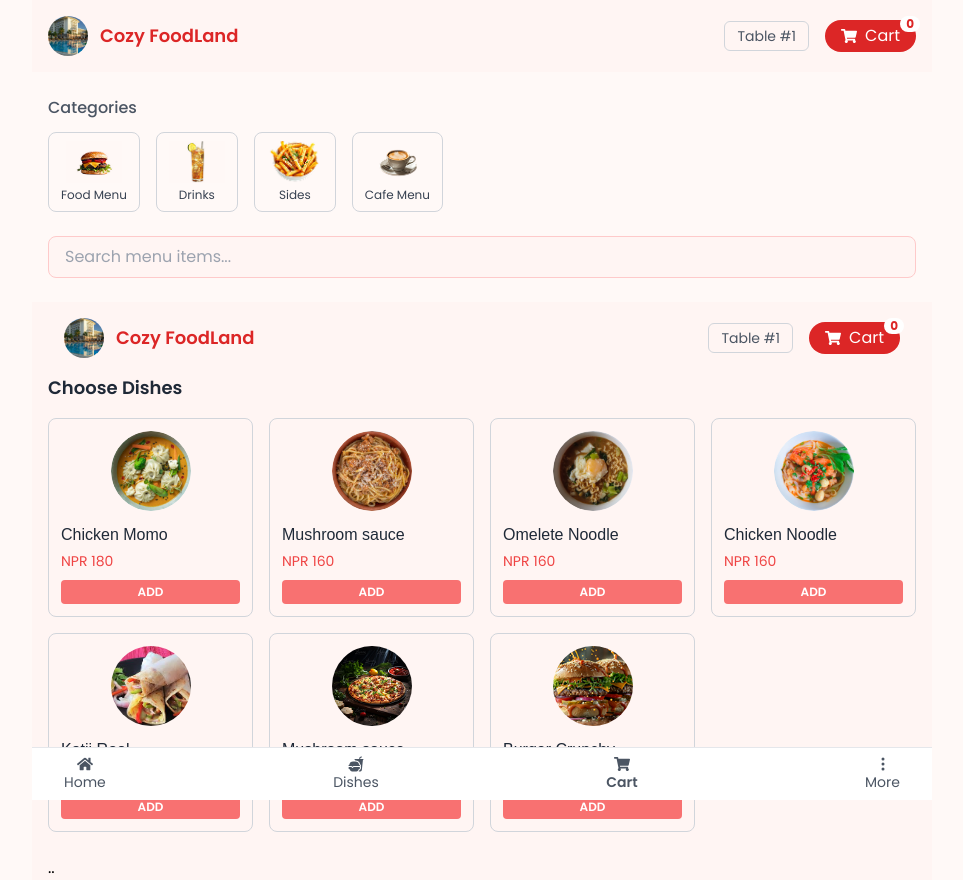
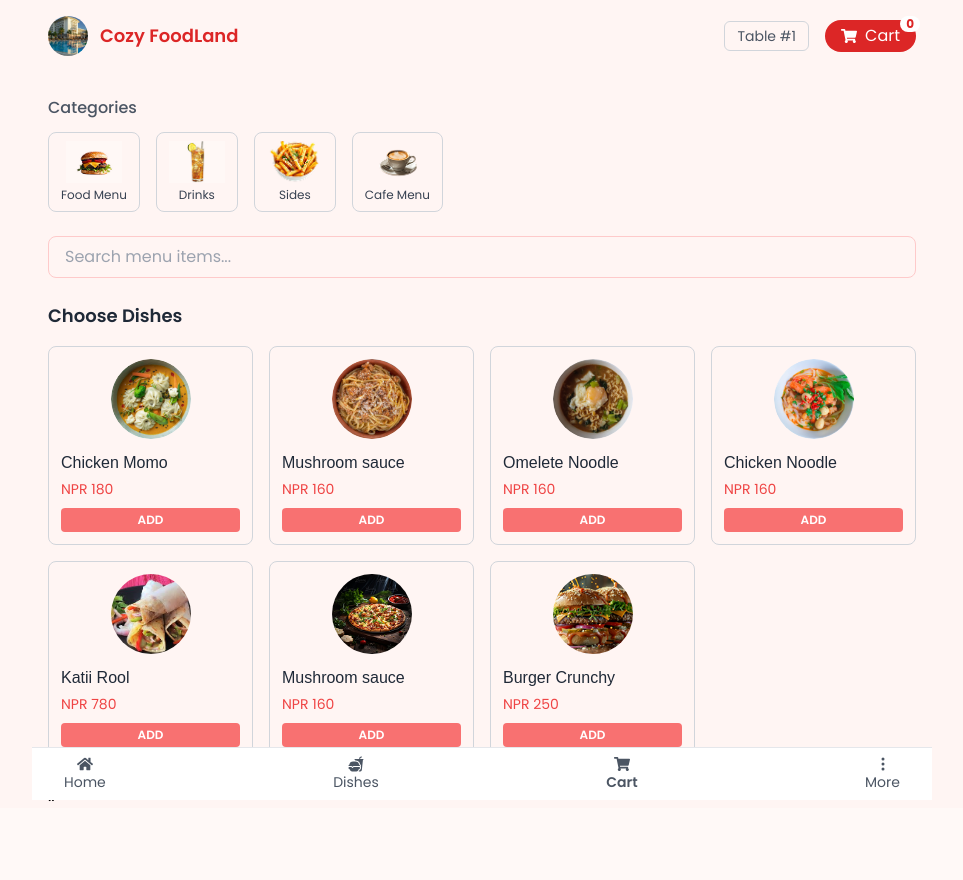
Before and after one commit to ayushptk/Qr-Based-Ordering-System, a React (Vite) app: page /menupage in a window 1280 px wide. Shown: the whole page, without its empty margins (158-1121 px from the left). After the commit the page ends 808 px from the top, so only its background shows below. Built offline with nearby package versions, Linux system fonts and the light colour scheme; a web font is replaced by a local one.

Commit message:
Fix the issue toast notification

```diff
--- a/index.html
+++ b/index.html
@@ -2,9 +2,9 @@
 <html lang="en">
   <head>
     <meta charset="UTF-8" />
-    <link rel="icon" type="image/svg+xml" href="/vite.svg" />
+    <link rel="icon" type="image/svg+xml" href="/Images/Logowhite.svg" />
     <meta name="viewport" content="width=device-width, initial-scale=1.0" />
-    <title>Vite + React</title>
+    <title>Givemymenu</title>
     <link href="https://fonts.googleapis.com/css2?family=Poppins:wght@300;400;500;600;700&display=swap" rel="stylesheet">
     <link href="https://fonts.googleapis.com/css2?family=Salsa&display=swap" rel="stylesheet">
 
--- a/package.json
+++ b/package.json
@@ -15,6 +15,7 @@
     "framer-motion": "^12.18.1",
     "react": "^19.1.0",
     "react-dom": "^19.1.0",
+    "react-hot-toast": "^2.5.2",
     "react-icons": "^5.5.0",
     "react-redux": "^9.2.0",
     "react-router-dom": "^7.6.2"
--- a/src/Components/Pages/menupage/CartPage/Cart.jsx
+++ b/src/Components/Pages/menupage/CartPage/Cart.jsx
@@ -120,6 +120,7 @@ const Cart = () => {
       </main>
 
       <BelowMenu />
+      <div className='mb-10'>..</div>
     </div>
   )
 }
--- a/src/Components/Pages/menupage/Categories/categories.jsx
+++ b/src/Components/Pages/menupage/Categories/categories.jsx
@@ -26,7 +26,7 @@ const categories = [
 
 const Categories = () => {
   return (
-    <section className="max-w-[900px] mx-auto px-4 mt-6 ">
+    <section className="max-w-[900px] mx-auto px-4 mt-6  bg-[#FFF5F3]">
       <h2 className="text-gray-600 font-medium mb-3">Categories</h2>
       <div className="flex space-x-4">
         {categories.map((category) => (
--- a/src/Components/Pages/menupage/ChosesDishes/chosesDishes.jsx
+++ b/src/Components/Pages/menupage/ChosesDishes/chosesDishes.jsx
@@ -2,7 +2,7 @@ import React from 'react';
 import { useDispatch } from 'react-redux';
 import { addToCart } from '../store/cartSlice';
 import { useNavigate } from 'react-router-dom';
-//import toast from 'react-hot-toast';
+import toast from 'react-hot-toast';
 import { FaShoppingCart } from 'react-icons/fa';
 import { div } from 'framer-motion/client';
 import Header from '../Header/header';
@@ -75,7 +75,7 @@ const ChosesDishes = () => {
      <div>
 
     <div className="max-w-[900px] mx-auto px-4 mt-6 bg-[#fff5f3] ">
-     <Header />
+
       <div className="w-full max-w-[900px]">
         <h2 className="text-gray-800 text-lg font-semibold mb-4">Choose Dishes</h2>
         <div className="grid grid-cols-1 xs:grid-cols-2 sm:grid-cols-3 md:grid-cols-4 gap-4">
--- a/src/Components/Pages/menupage/MenupageApp.jsx
+++ b/src/Components/Pages/menupage/MenupageApp.jsx
@@ -8,17 +8,16 @@ import Cart from './CartPage/Cart'; // Cart page
 import Categories from './Categories/categories';
 import ChosesDishes from './ChosesDishes/chosesDishes';
 import BelowMenu from './BelowDashboard/belowmenu';
+import { Toaster } from 'react-hot-toast';
 
 const MenuLayout = () => {
   return (
-    <div>
-
+    <div className='bg-[#FFF5F3]'>
+      <Toaster />
       <Header />
       <Categories />
       <ChosesDishes />
       <BelowMenu />
-
-
     </div>
   );
 };
```
Also changed, not shown: public/Images/Logowhite.svg (added), 1 other file (tests, documents, lock files or other folders).
